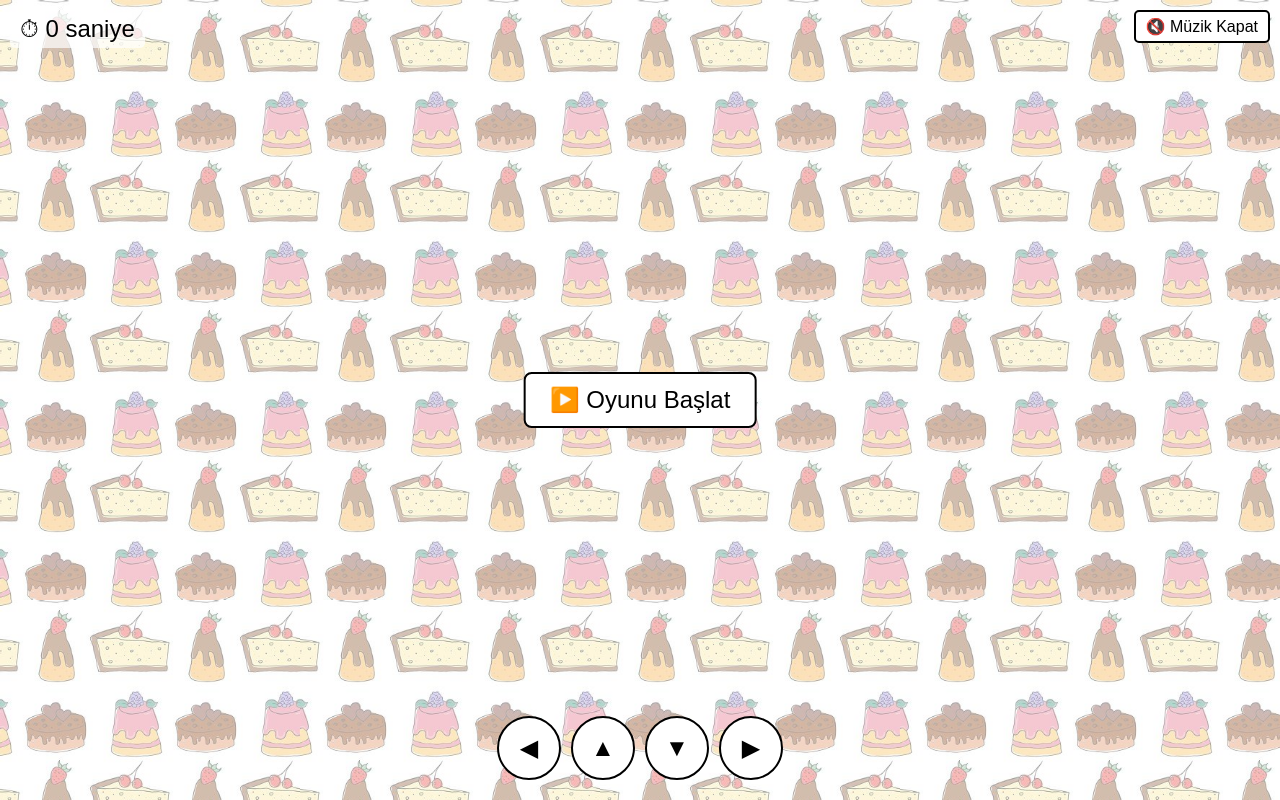
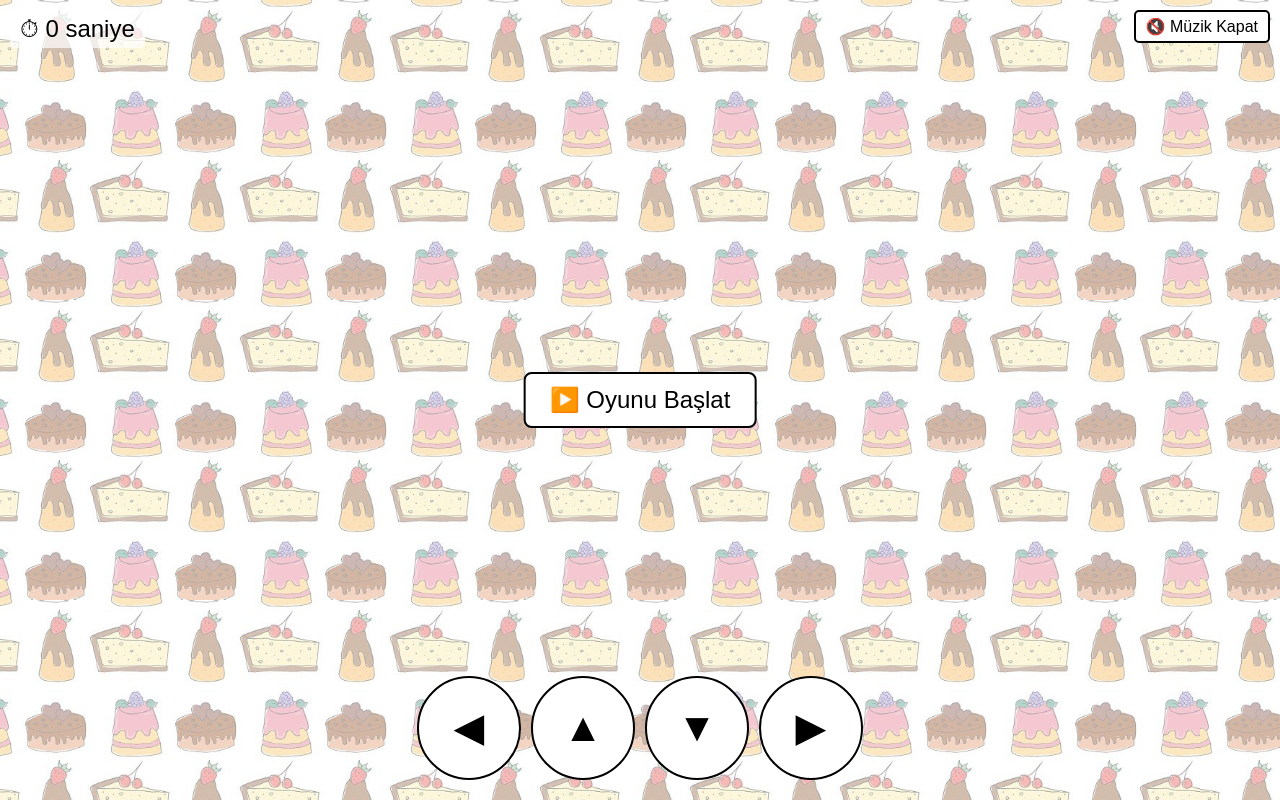
Before and after one commit to muesalmy/aslan-3tavsan, a plain HTML site: page index.html in a window 1280 px wide. Drawn offline with Linux system fonts and the light colour scheme.

Commit message:
Add files via upload

```diff
--- a/index.html
+++ b/index.html
@@ -95,11 +95,11 @@
     }
 
     .mobile-button {
-      width: 60px;
-      height: 60px;
-      font-size: 24px;
+      width: 100px;
+      height: 100px;
+      font-size: 40px;
       text-align: center;
-      line-height: 60px;
+      line-height: 100px;
       background: #fff;
       border: 2px solid #000;
       border-radius: 50%;
```
